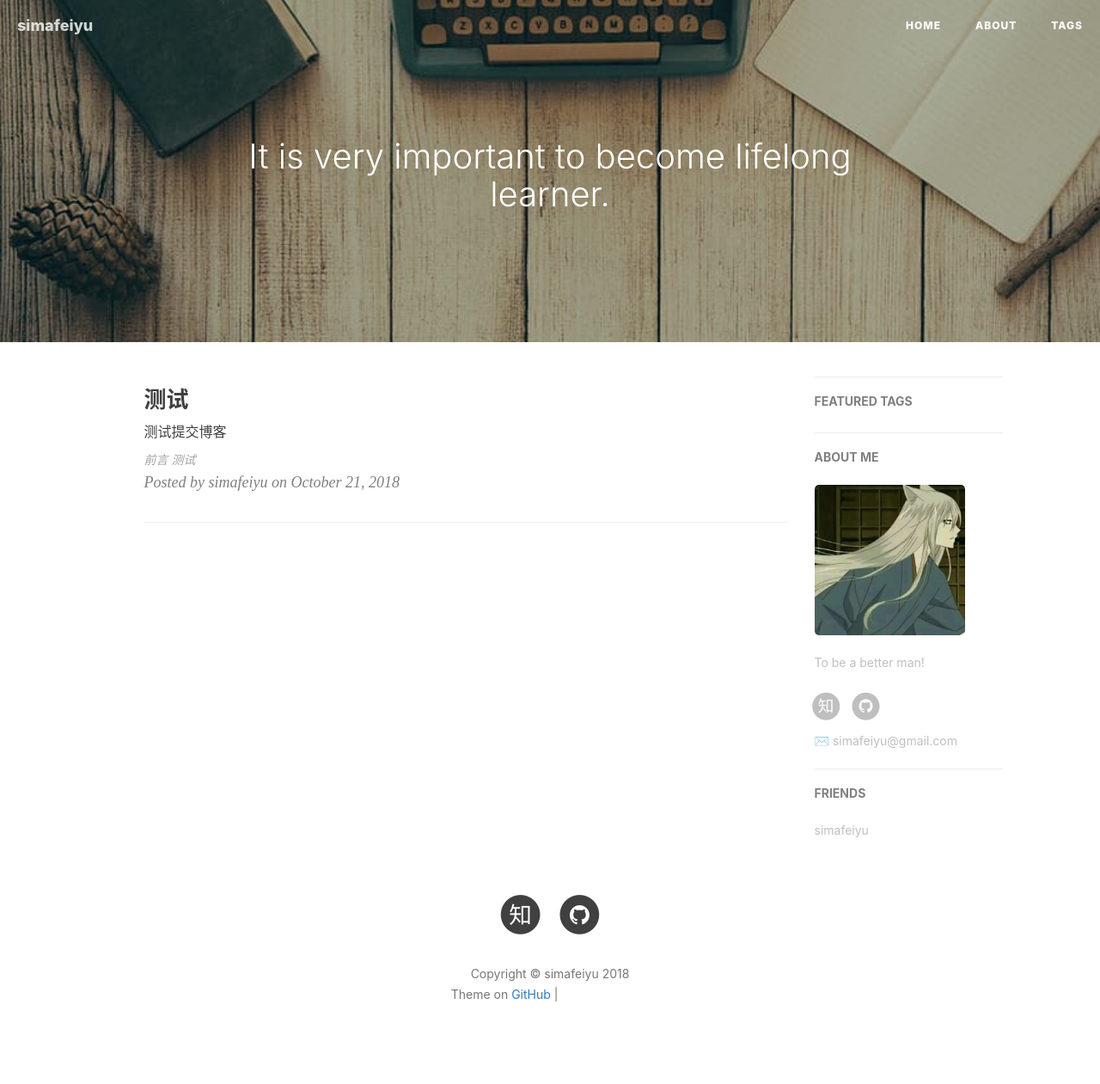
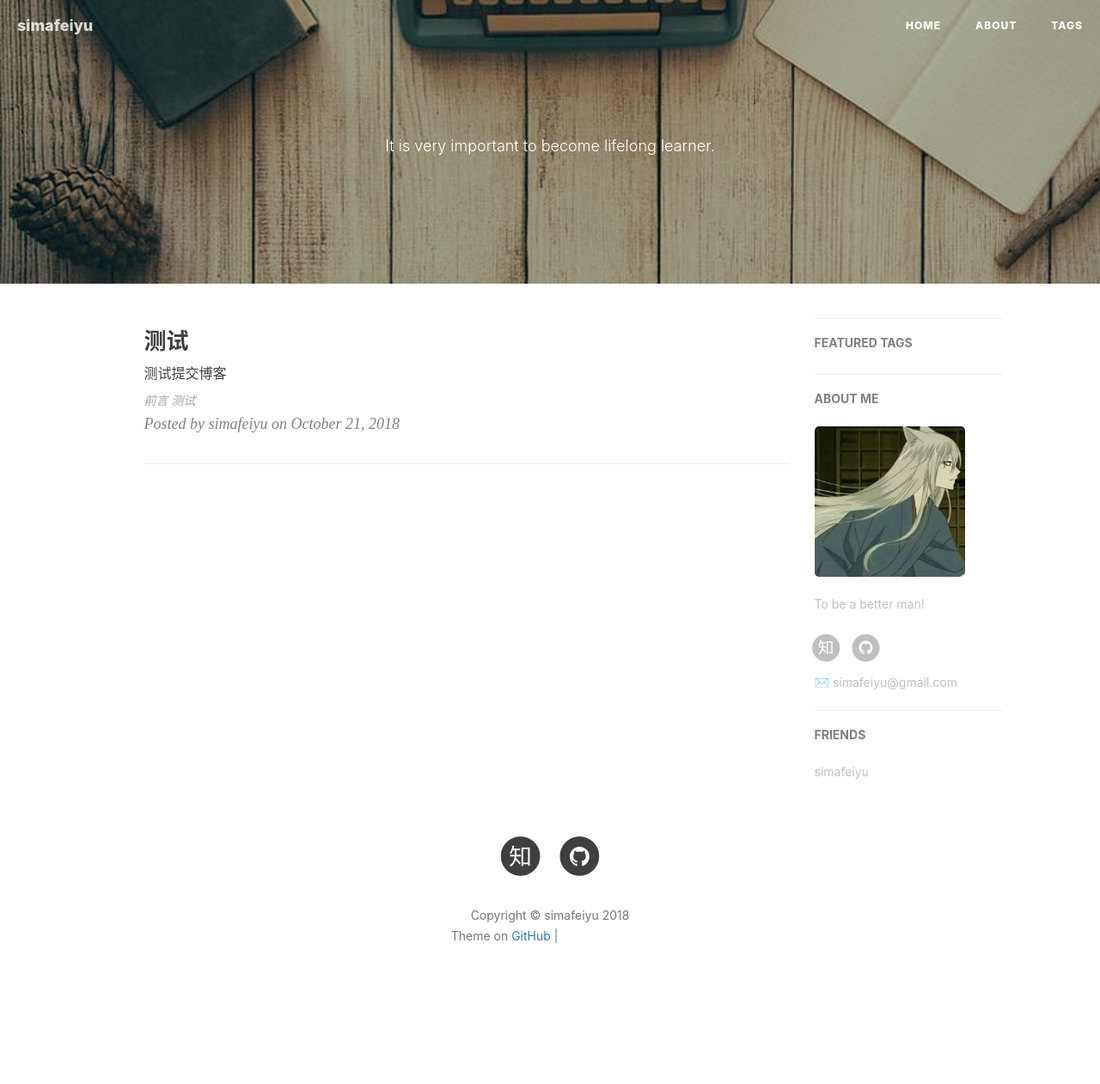
Before and after one commit to simafeiyu/simafeiyu.github.io, a Jekyll site: the page built from index.html, in a window 1280 px wide. Shown: the whole page at 86% size. Built offline with Jekyll 4.4.1, drawn with Linux system fonts in a browser that asks for light colours; nearby versions of some CDN libraries; the list of posts is cut into pages by our own code; comment, search, counter and statistics services are not loaded; after the commit the page ends 1193 px from its top, so only the background shows below that; grey boxes are pictures that could not be loaded.

Commit message:
Update _layouts/page.html

```diff
--- a/_layouts/page.html
+++ b/_layouts/page.html
@@ -10,7 +10,7 @@ layout: default
                 <div class="site-heading">
                     <!-- <h1>{% if page.title %}{{ page.title }}{% else %}{{ site.title }}{% endif %}</h1> -->
                     <!--<hr class="small">-->
-                    <span style="font-size: 40px" class="subheading">{{ page.description }}</span>
+                    <span class="subheading">{{ page.description }}</span>
                 </div>
             </div>
         </div>
```
